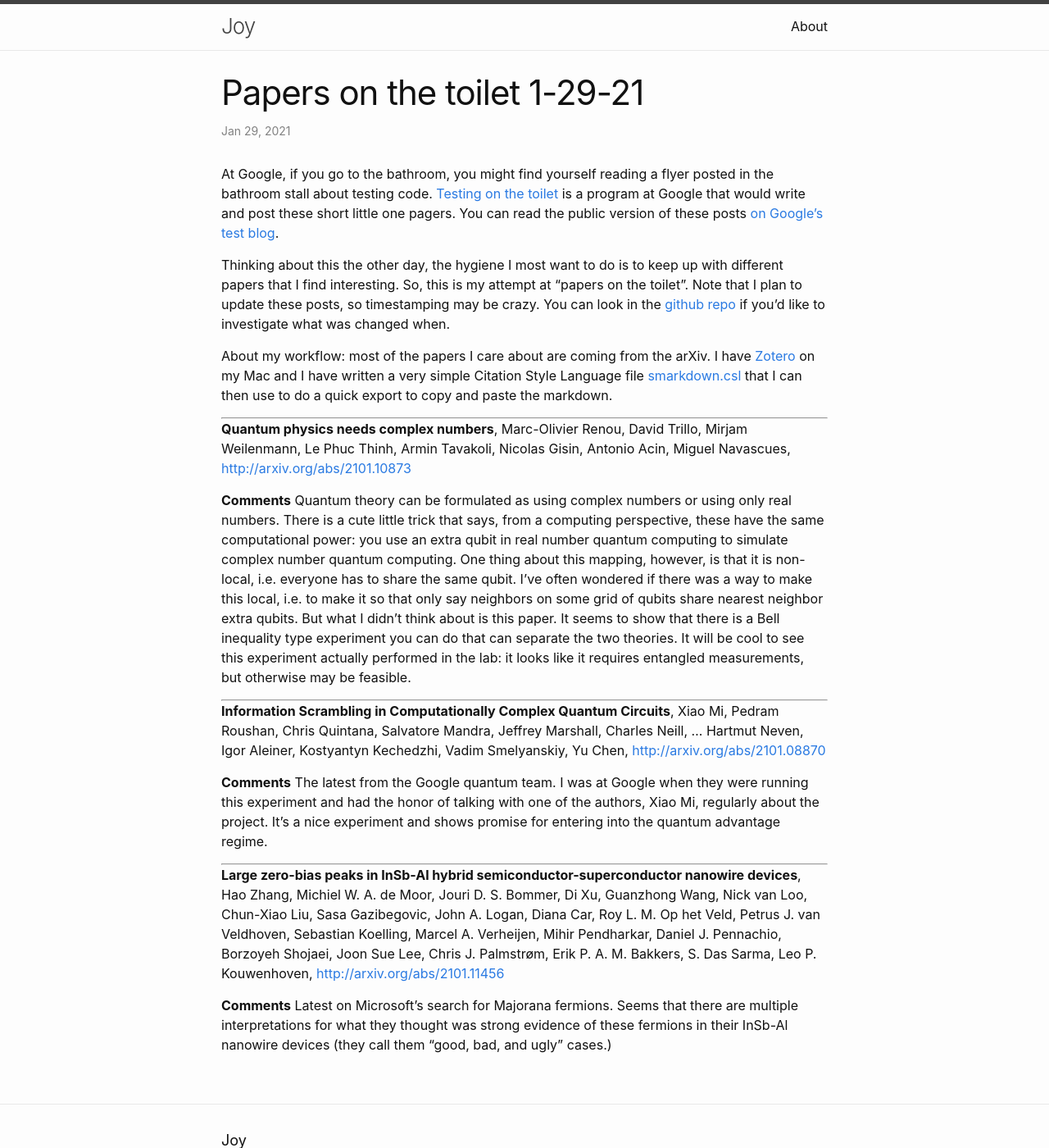
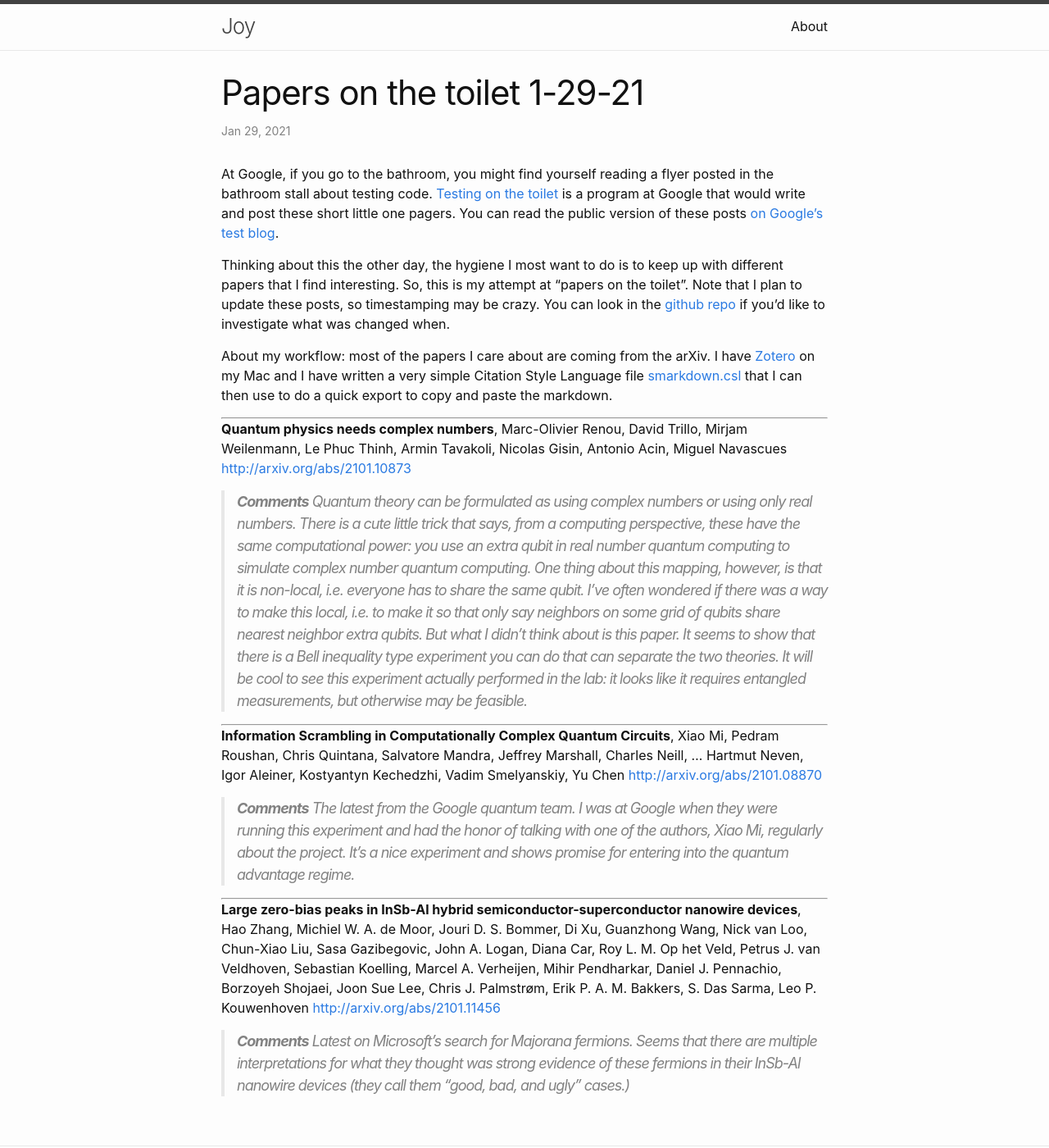
Before and after one commit to dabacon/dabacon.github.io, a Jekyll site: the page built from _posts/2021-01-29-pott.md, in a window 1280 px wide and 1400 px high. Shown: the whole window at 82% size. Built offline with Jekyll 4.4.1, drawn with Linux system fonts in a browser that asks for light colours.

Commit message:
try some block indent

```diff
--- a/_posts/2021-01-29-pott.md
+++ b/_posts/2021-01-29-pott.md
@@ -11,16 +11,16 @@ Thinking about this the other day, the hygiene I most want to do is to keep up w
 About my workflow: most of the papers I care about are coming from the arXiv. I have [Zotero](https://www.zotero.org/) on my Mac and I have written a very simple Citation Style Language file [smarkdown.csl](utils/smarkdown.csl) that I can then use to do a quick export to copy and paste the markdown.
 
 ---
-**Quantum physics needs complex numbers**, Marc-Olivier Renou, David Trillo, Mirjam Weilenmann, Le Phuc Thinh, Armin Tavakoli, Nicolas Gisin, Antonio Acin, Miguel Navascues, [http://arxiv.org/abs/2101.10873](http://arxiv.org/abs/2101.10873)
+**Quantum physics needs complex numbers**, Marc-Olivier Renou, David Trillo, Mirjam Weilenmann, Le Phuc Thinh, Armin Tavakoli, Nicolas Gisin, Antonio Acin, Miguel Navascues [http://arxiv.org/abs/2101.10873](http://arxiv.org/abs/2101.10873)
 
-**Comments** Quantum theory can be formulated as using complex numbers or using only real numbers.  There is a cute little trick that says, from a computing perspective, these have the same computational power: you use an extra qubit in real number quantum computing to simulate complex number quantum computing. One thing about this mapping, however, is that it is non-local, i.e. everyone has to share the same qubit.  I've often wondered if there was a way to make this local, i.e. to make it so that only say neighbors on some grid of qubits share nearest neighbor extra qubits.  But what I didn't think about is this paper.  It seems to show that there is a Bell inequality type experiment you can do that can separate the two theories.  It will be cool to see this experiment actually performed in the lab: it looks like it requires entangled measurements, but otherwise may be feasible.
+> **Comments** Quantum theory can be formulated as using complex numbers or using only real numbers.  There is a cute little trick that says, from a computing perspective, these have the same computational power: you use an extra qubit in real number quantum computing to simulate complex number quantum computing. One thing about this mapping, however, is that it is non-local, i.e. everyone has to share the same qubit.  I've often wondered if there was a way to make this local, i.e. to make it so that only say neighbors on some grid of qubits share nearest neighbor extra qubits.  But what I didn't think about is this paper.  It seems to show that there is a Bell inequality type experiment you can do that can separate the two theories.  It will be cool to see this experiment actually performed in the lab: it looks like it requires entangled measurements, but otherwise may be feasible.
 
 ---
-**Information Scrambling in Computationally Complex Quantum Circuits**, Xiao Mi, Pedram Roushan, Chris Quintana, Salvatore Mandra, Jeffrey Marshall, Charles Neill, ... Hartmut Neven, Igor Aleiner, Kostyantyn Kechedzhi, Vadim Smelyanskiy, Yu Chen, [http://arxiv.org/abs/2101.08870](http://arxiv.org/abs/2101.08870)
+**Information Scrambling in Computationally Complex Quantum Circuits**, Xiao Mi, Pedram Roushan, Chris Quintana, Salvatore Mandra, Jeffrey Marshall, Charles Neill, ... Hartmut Neven, Igor Aleiner, Kostyantyn Kechedzhi, Vadim Smelyanskiy, Yu Chen [http://arxiv.org/abs/2101.08870](http://arxiv.org/abs/2101.08870)
 
-**Comments** The latest from the Google quantum team. I was at Google when they were running this experiment and had the honor of talking with one of the authors, Xiao Mi, regularly about the project. It's a nice experiment and shows promise for entering into the quantum advantage regime.
+> **Comments** The latest from the Google quantum team. I was at Google when they were running this experiment and had the honor of talking with one of the authors, Xiao Mi, regularly about the project. It's a nice experiment and shows promise for entering into the quantum advantage regime.
 
 ---
-**Large zero-bias peaks in InSb-Al hybrid semiconductor-superconductor nanowire devices**, Hao Zhang, Michiel W. A. de Moor, Jouri D. S. Bommer, Di Xu, Guanzhong Wang, Nick van Loo, Chun-Xiao Liu, Sasa Gazibegovic, John A. Logan, Diana Car, Roy L. M. Op het Veld, Petrus J. van Veldhoven, Sebastian Koelling, Marcel A. Verheijen, Mihir Pendharkar, Daniel J. Pennachio, Borzoyeh Shojaei, Joon Sue Lee, Chris J. Palmstrøm, Erik P. A. M. Bakkers, S. Das Sarma, Leo P. Kouwenhoven, [http://arxiv.org/abs/2101.11456](http://arxiv.org/abs/2101.11456)
+**Large zero-bias peaks in InSb-Al hybrid semiconductor-superconductor nanowire devices**, Hao Zhang, Michiel W. A. de Moor, Jouri D. S. Bommer, Di Xu, Guanzhong Wang, Nick van Loo, Chun-Xiao Liu, Sasa Gazibegovic, John A. Logan, Diana Car, Roy L. M. Op het Veld, Petrus J. van Veldhoven, Sebastian Koelling, Marcel A. Verheijen, Mihir Pendharkar, Daniel J. Pennachio, Borzoyeh Shojaei, Joon Sue Lee, Chris J. Palmstrøm, Erik P. A. M. Bakkers, S. Das Sarma, Leo P. Kouwenhoven [http://arxiv.org/abs/2101.11456](http://arxiv.org/abs/2101.11456)
 
-**Comments** Latest on Microsoft's search for Majorana fermions. Seems that there are multiple interpretations for what they thought was strong evidence of these fermions in their InSb-Al nanowire devices (they call them "good, bad, and ugly" cases.)
+> **Comments** Latest on Microsoft's search for Majorana fermions. Seems that there are multiple interpretations for what they thought was strong evidence of these fermions in their InSb-Al nanowire devices (they call them "good, bad, and ugly" cases.)
```
Also changed, not shown: 1 other file.
